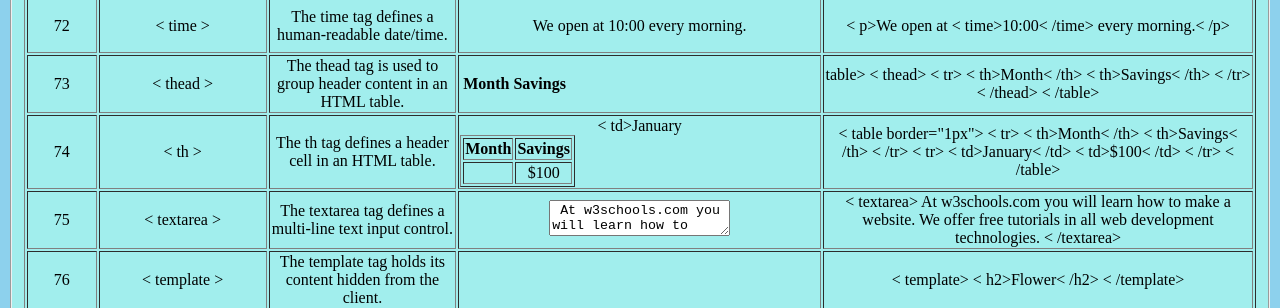
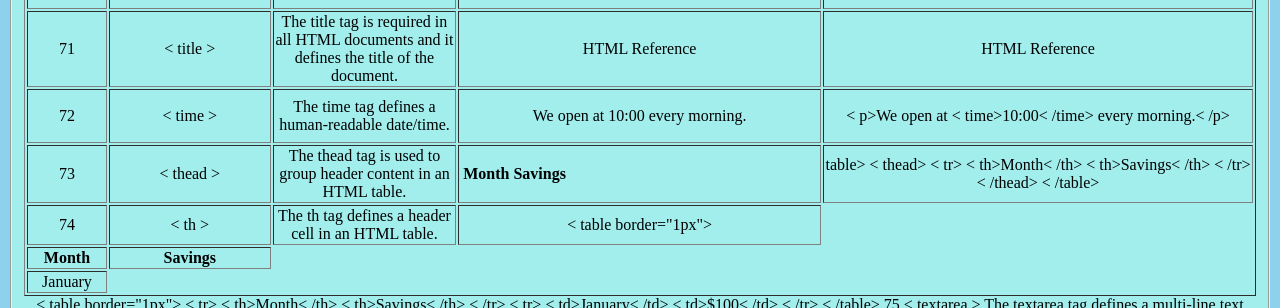
Before and after one commit to 817481/Assignment.github.io, a plain HTML site: page Assignment 001.html in a window 1280 px wide. Shown: the part 5261-5569 px from the top of the page. Drawn offline with Linux system fonts and the light colour scheme.

Commit message:
Update Assignment 001.html

```diff
--- a/Assignment 001.html
+++ b/Assignment 001.html
@@ -696,7 +696,7 @@
     <td width="100"> 74</td>
     <td width="250"> < th > </td>
     <td width="250"> The th tag defines a header cell in an HTML table. </td>
-    <td width="250"> <table border="1px"> <tr> <th>Month</th> <th>Savings</th> </tr> <tr> < td>January<td> <td>$100</td> </tr> </table> </td>
+    <td width="250"> < table border="1px"> <tr> <th>Month</th> <th>Savings</th> </tr> <tr> <td>January</td> < td>$100</td> </tr> </table> </td>
     <td width="250"> < table border="1px"> < tr> < th>Month< /th> < th>Savings< /th> < /tr> < tr> < td>January< /td> < td>$100< /td> < /tr> < /table> </td>
 
 </tr>
```
